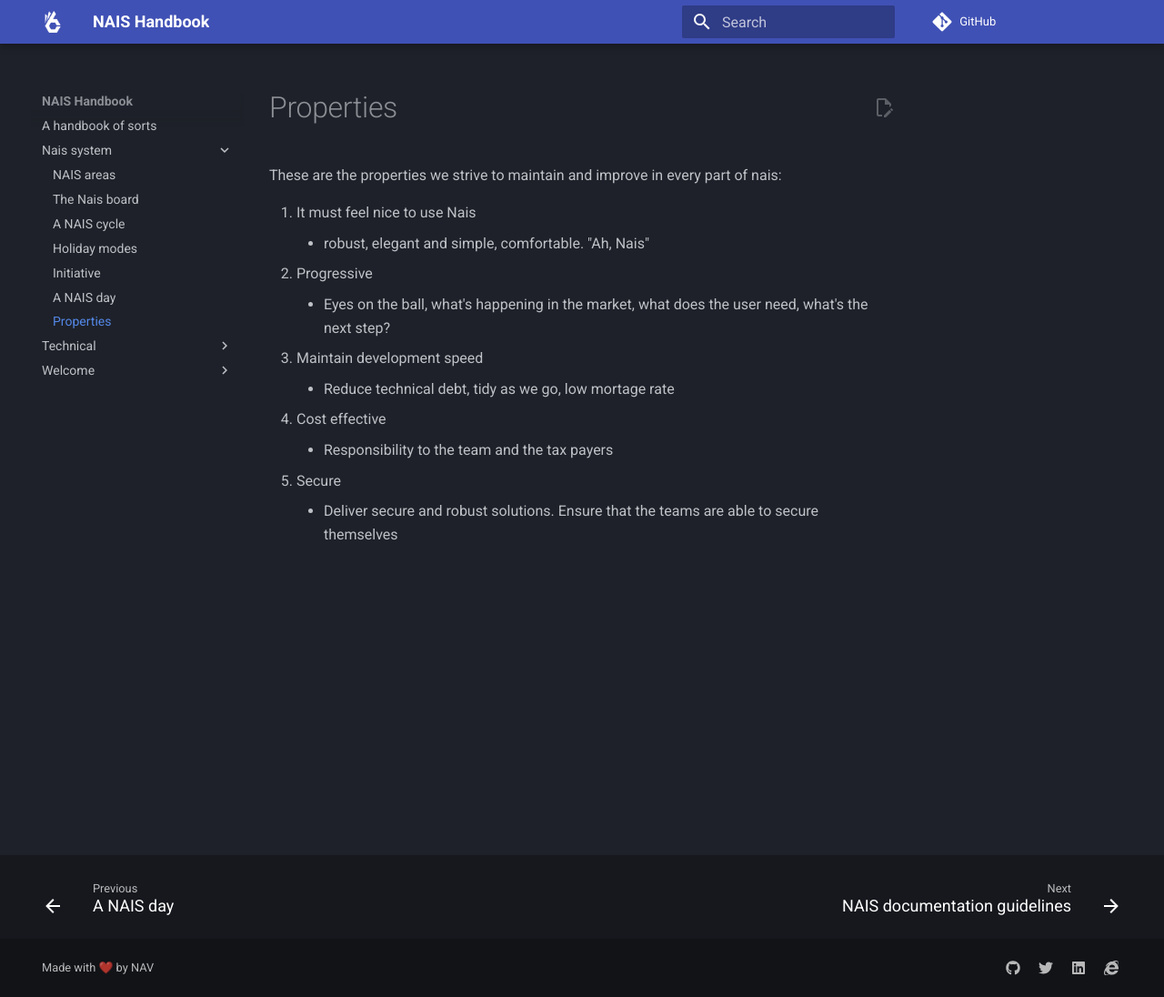
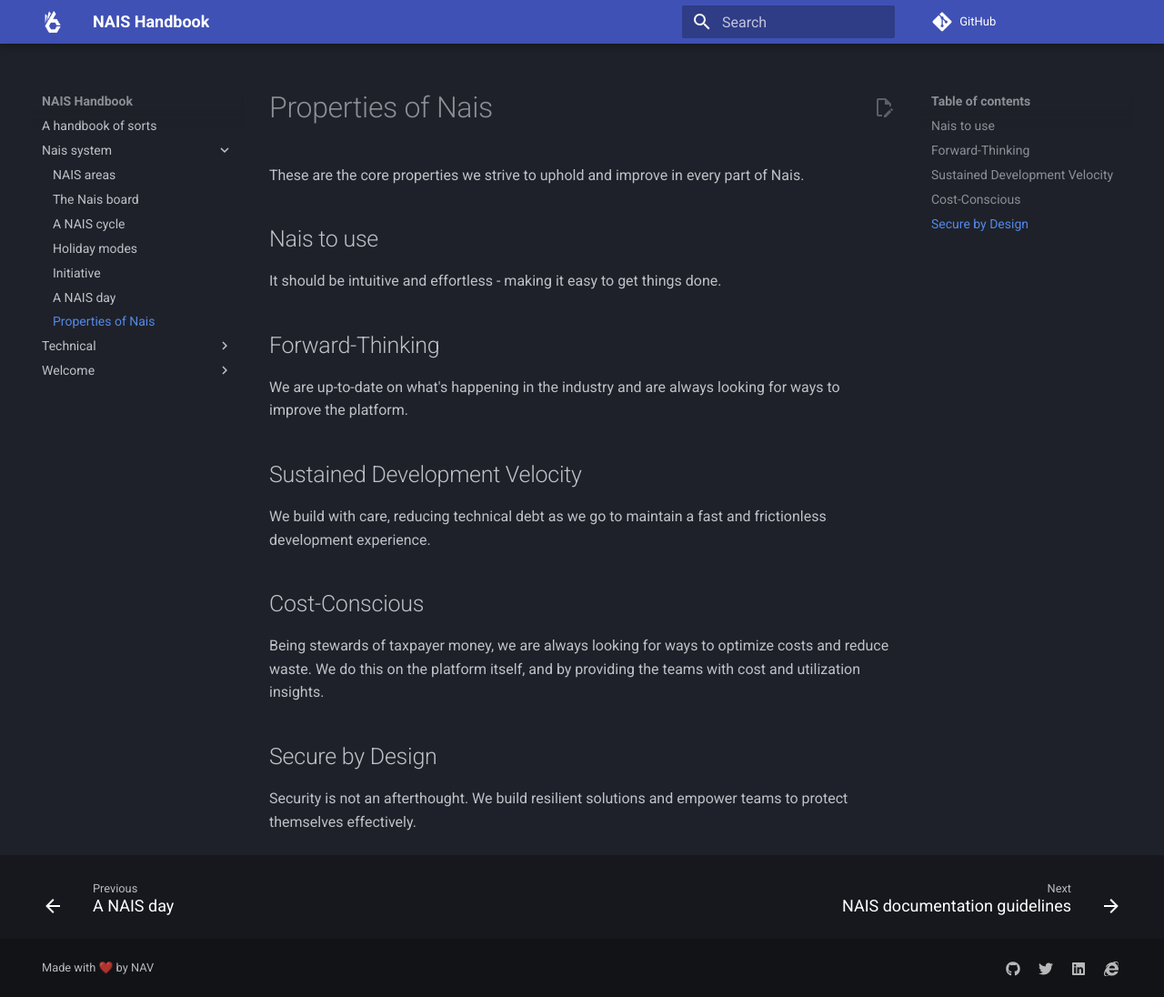
Before and after one commit to nais/handbook, an MkDocs documentation site: the page built from docs/nais-system/properties.md, in a window 1280 px wide and 1096 px high. Shown: the whole window at 91% size. Built offline with MkDocs 1.6.1 and Material for MkDocs 9.7.7, drawn with Linux system fonts in a browser that asks for light colours; comment, search, counter and statistics services are not loaded.

Commit message:
Properties

```diff
--- a/docs/nais-system/properties.md
+++ b/docs/nais-system/properties.md
@@ -1,14 +1,18 @@
-# Properties
+# Properties of Nais
 
-These are the properties we strive to maintain and improve in every part of nais:
+These are the core properties we strive to uphold and improve in every part of Nais.
 
-1. It must feel nice to use Nais
-    - robust, elegant and simple, comfortable. "Ah, Nais"
-2. Progressive
-    - Eyes on the ball, what's happening in the market, what does the user need, what's the next step?
-3. Maintain development speed
-    - Reduce technical debt, tidy as we go, low mortage rate
-4. Cost effective
-    - Responsibility to the team and the tax payers
-5. Secure
-    - Deliver secure and robust solutions. Ensure that the teams are able to secure themselves
+## Nais to use
+It should be intuitive and effortless - making it easy to get things done.
+
+## Forward-Thinking
+We are up-to-date on what's happening in the industry and are always looking for ways to improve the platform.
+
+## Sustained Development Velocity
+We build with care, reducing technical debt as we go to maintain a fast and frictionless development experience.
+
+## Cost-Conscious
+Being stewards of taxpayer money, we are always looking for ways to optimize costs and reduce waste. We do this on the platform itself, and by providing the teams with cost and utilization insights.
+
+## Secure by Design
+Security is not an afterthought. We build resilient solutions and empower teams to protect themselves effectively.
```
